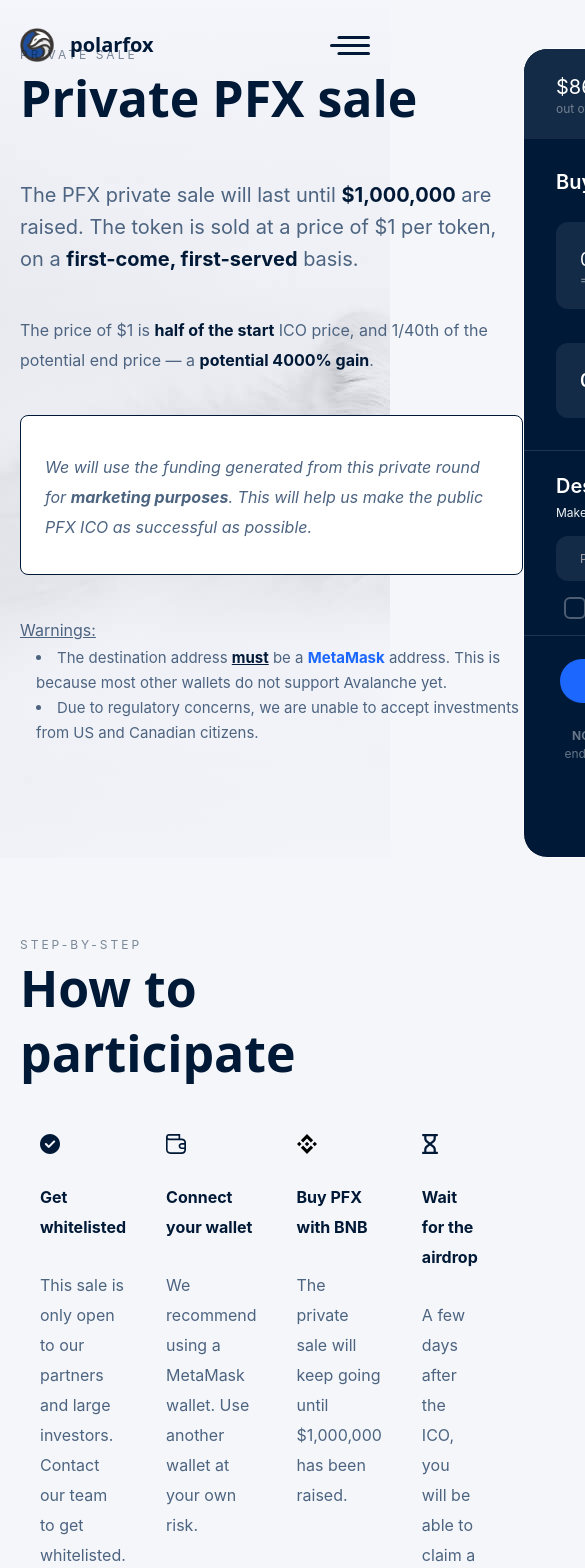
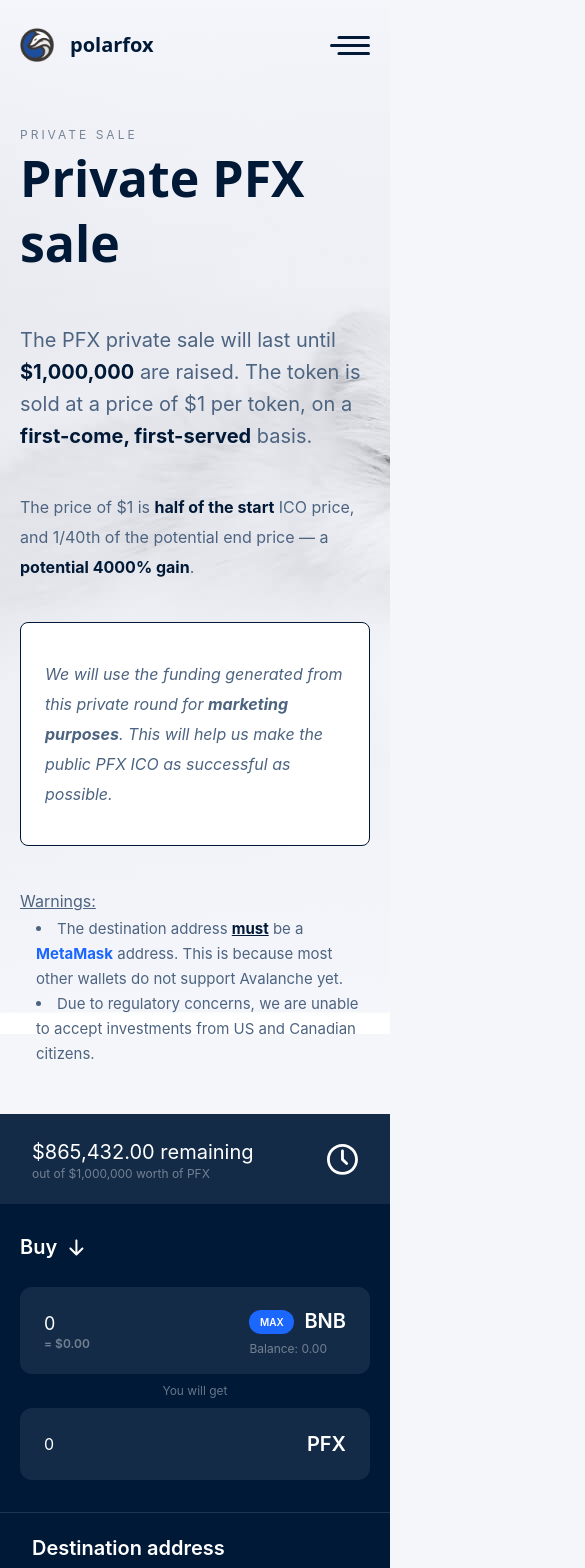
Before and after one commit to Polarfox-DEX/polarfox-web, a Next.js app: page /private-sale in a window 390 px wide. Shown: the top 1568 px of the page, 585 px wide, since content can reach past the window. Built offline with nearby package versions, Linux system fonts and the light colour scheme.

Commit message:
Add responsive for private sale page (#26)

```diff
--- a/components/private-sale/PrivateSaleDescription.tsx
+++ b/components/private-sale/PrivateSaleDescription.tsx
@@ -4,7 +4,7 @@ import { SectionProps } from '../sections/utils/SectionProps'
 
 export function PrivateSaleDescription({ className }: SectionProps) {
   return (
-    <div className={classNames(className)}>
+    <div className={classNames('container', className)}>
       <div
         className="opacity-50"
         style={{
@@ -16,9 +16,8 @@ export function PrivateSaleDescription({ className }: SectionProps) {
         PRIVATE SALE
       </div>
       <h2
-        className="font-switzer font-semibold mt-1"
+        className="description font-switzer font-semibold mt-1"
         style={{
-          width: calcRem(408),
           fontSize: calcRem(50),
           lineHeight: calcRem(65)
         }}
@@ -26,35 +25,30 @@ export function PrivateSaleDescription({ className }: SectionProps) {
         Private PFX sale
       </h2>
       <p
-        className="mt-12 text-gray"
+        className="description mt-12 text-gray"
         style={{
-          width: calcRem(503),
           fontSize: calcRem(20),
           lineHeight: calcRem(32)
         }}
       >
         The PFX private sale will last until{' '}
-        <span className="font-bold text-blue">$1,000,000</span> are raised. The token is
-        sold at a price of $1 per token, on a{' '}
-        <span className="font-bold text-blue">first-come, first-served</span> basis.
+        <span className="font-bold text-blue">$1,000,000</span> are raised. The
+        token is sold at a price of $1 per token, on a{' '}
+        <span className="font-bold text-blue">first-come, first-served</span>{' '}
+        basis.
       </p>
       <p
-        className="mt-10 text-gray"
+        className="description mt-10 text-gray"
         style={{
-          width: calcRem(503),
           lineHeight: calcRem(30)
         }}
       >
-        The price of $1 is <span className="font-bold text-blue">half of the start</span>{' '}
-        ICO price, and 1/40th of the potential end price — a{' '}
+        The price of $1 is{' '}
+        <span className="font-bold text-blue">half of the start</span> ICO
+        price, and 1/40th of the potential end price — a{' '}
         <span className="font-bold text-blue">potential 4000% gain</span>.
       </p>
-      <div
-        className="mt-10 border border-blue bg-white rounded-lg h-40"
-        style={{
-          width: calcRem(503)
-        }}
-      >
+      <div className="description mt-10 border border-blue bg-white rounded-lg">
         <p
           className="text-gray italic mx-6 my-9"
           style={{
@@ -67,9 +61,8 @@ export function PrivateSaleDescription({ className }: SectionProps) {
         </p>
       </div>
       <p
-        className="mt-10 text-gray"
+        className="description mt-10 text-gray"
         style={{
-          width: calcRem(503),
           lineHeight: calcRem(30)
         }}
       >
@@ -79,12 +72,24 @@ export function PrivateSaleDescription({ className }: SectionProps) {
           style={{ fontSize: calcRem(15), lineHeight: calcRem(25) }}
         >
           <li>
-            The destination address <span className="font-bold text-blue underline">must</span> be a <span className="font-bold text-blue-light">MetaMask</span> address. This is because
-            most other wallets do not support Avalanche yet.
+            The destination address{' '}
+            <span className="font-bold text-blue underline">must</span> be a{' '}
+            <span className="font-bold text-blue-light">MetaMask</span> address.
+            This is because most other wallets do not support Avalanche yet.
           </li>
-          <li>Due to regulatory concerns, we are unable to accept investments from US and Canadian citizens.</li>
+          <li>
+            Due to regulatory concerns, we are unable to accept investments from
+            US and Canadian citizens.
+          </li>
         </ul>
       </p>
+      <style jsx>{`
+        @media (min-width: 1024px) {
+          .description {
+            width: ${calcRem(503)};
+          }
+        }
+      `}</style>
     </div>
   )
 }
--- a/components/private-sale/PrivateSaleInterface.tsx
+++ b/components/private-sale/PrivateSaleInterface.tsx
@@ -150,14 +150,13 @@ export function PrivateSaleInterface({
 
   return (
     <div
-      className={classNames('border bg-blue rounded-3xl text-white', className)}
-      style={{
-        width: calcRem(439),
-        height: calcRem(810)
-      }}
+      className={classNames(
+        'sale-modal bg-blue tablet:rounded-3xl text-white w-full bg-stretch pb-8',
+        className
+      )}
     >
       <div
-        className="border-blue bg-blue-gray rounded-t-3xl flex items-center justify-between px-8"
+        className="sale-modal container border-blue bg-blue-gray tablet:rounded-t-3xl flex items-center justify-between px-8"
         style={{
           height: calcRem(90),
           fontSize: calcRem(20)
@@ -173,31 +172,24 @@ export function PrivateSaleInterface({
         </div>
         <Clock />
       </div>
-      <div className="grid text-white py-4 divide-y divide-white divide-opacity-12">
-        <div className="px-8 pb-8">
+      <div className="sale-modal text-white py-4 divide-y divide-white divide-opacity-12">
+        <div className="container tablet:px-8 pb-8">
           <div className="flex mt-4 items-center">
             <MainText>Buy</MainText>
             <DownArrow className="mx-3" />
           </div>
           <div
             className={classNames(
-              'mt-7 bg-blue-gray rounded-xl flex justify-between',
+              ' mt-7 bg-blue-gray rounded-xl flex justify-between items-center p-6',
               { 'border-2 border-red-error': errorMessage !== '' }
             )}
             style={{
-              width: calcRem(369),
               height: calcRem(87)
             }}
           >
-            <div
-              className="m-6 font-semibold"
-              style={{ fontSize: calcRem(18) }}
-            >
+            <div className="font-semibold" style={{ fontSize: calcRem(18) }}>
               <input
-                className="bg-blue-gray focus:outline-none"
-                style={{
-                  width: calcRem(200)
-                }}
+                className="bg-blue-gray focus:outline-none w-full"
                 value={userBnbAllowance}
                 onChange={(event) =>
                   userAllowanceChange(event.currentTarget.value)
@@ -211,14 +203,13 @@ export function PrivateSaleInterface({
                 }).format(userUsdAllowance)}
               </SideText>
             </div>
-            <div className="mr-6">
+            <div className="mt-1">
               <div className="flex justify-between">
                 <div
                   className="bg-blue-light rounded-3xl font-semibold text-center hover:cursor-pointer"
                   style={{
                     width: calcRem(45),
                     height: calcRem(24),
-                    marginTop: calcRem(23),
                     paddingTop: calcRem(5),
                     fontSize: calcRem(10),
                     marginRight: calcRem(10)
@@ -227,7 +218,7 @@ export function PrivateSaleInterface({
                 >
                   MAX
                 </div>
-                <MainText className="mt-6">{SYMBOL}</MainText>
+                <MainText>{SYMBOL}</MainText>
               </div>
               <SideText className="mt-2">
                 Balance: {userBalance.toFixed(2)}
@@ -248,20 +239,11 @@ export function PrivateSaleInterface({
           </div>
           <div
             className={classNames(
-              'bg-blue-gray rounded-xl flex justify-between'
+              'bg-blue-gray rounded-xl flex justify-between items-center p-6'
             )}
-            style={{
-              width: calcRem(369),
-              height: calcRem(75)
-            }}
           >
-            <div
-              className="m-6 font-semibold bg-blue-gray focus:outline-none"
-              style={{ fontSize: calcRem(18), width: calcRem(200) }}
-            >
-              {userPfxAllowance}
-            </div>
-            <MainText className="mr-6 flex justify-between mt-6">PFX</MainText>
+            {userPfxAllowance}
+            <MainText>PFX</MainText>
           </div>
         </div>
         <div className="px-8 pt-2">
@@ -269,15 +251,15 @@ export function PrivateSaleInterface({
             Destination address
           </MainText>
           <SideText className="mt-2 opacity-95">
-            Make sure to use a <span className="font-bold text-red-error">MetaMask</span> address.
+            Make sure to use a{' '}
+            <span className="font-bold text-red-error">MetaMask</span> address.
           </SideText>
           <div className="mt-4">
             <input
               className={classNames(
-                'bg-blue-gray focus:outline-none rounded-xl px-6 disabled:opacity-40'
+                'bg-blue-gray focus:outline-none rounded-xl px-6 disabled:opacity-40 w-full'
               )}
               style={{
-                width: calcRem(369),
                 height: calcRem(45),
                 fontSize: calcRem(12)
               }}
@@ -343,6 +325,13 @@ export function PrivateSaleInterface({
           </div>
         </div>
       </div>
+      <style jsx>{`
+        @media (min-width: 640px) {
+          .sale-modal {
+            width: ${calcRem(439)};
+          }
+        }
+      `}</style>
     </div>
   )
 
--- a/components/private-sale/PrivateSalePanel.tsx
+++ b/components/private-sale/PrivateSalePanel.tsx
@@ -7,9 +7,9 @@ import { SectionProps } from '../sections/utils/SectionProps'
 export function PrivateSalePanel({ className }: SectionProps) {
   return (
     <WithBackgroundHeader>
-      <div className={classNames('container flex justify-between', className)}>
+      <div className={classNames('laptop:container flex flex-wrap laptop:flex-nowrap justify-center', className)}>
         <PrivateSaleDescription />
-        <PrivateSaleInterface />
+        <PrivateSaleInterface className="mt-12 tablet:mt-20 laptop:mt-0" />
       </div>
     </WithBackgroundHeader>
   )
--- a/components/private-sale/PrivateSaleTutorial.tsx
+++ b/components/private-sale/PrivateSaleTutorial.tsx
@@ -30,21 +30,30 @@ export function PrivateSaleTutorial({ className }: SectionProps) {
       >
         How to participate
       </h2>
-      <div className="flex justify-between">
-        <PresaleTutorialBlock logo={<CheckCircle className="fill-current" />} title="Get whitelisted">
-          This sale is only open to our partners and large investors. Contact our team to get whitelisted.
+      <div className="grid tablet:grid-cols-2 laptop:grid-cols-4 desktop:grid-cols-7 desktop:px-4">
+        <PresaleTutorialBlock
+          logo={<CheckCircle className="fill-current" />}
+          title="1 - Get whitelisted"
+        >
+          This sale is only open to our partners and large investors. Contact
+          our team to get whitelisted.
         </PresaleTutorialBlock>
         <GreyRightArrow />
-        <PresaleTutorialBlock logo={<Wallet />} title="Connect your wallet">
-          We recommend using a MetaMask wallet. Use another wallet at your own risk.
+        <PresaleTutorialBlock logo={<Wallet />} title="2 - Connect your wallet">
+          We recommend using a MetaMask wallet. Use another wallet at your own
+          risk.
         </PresaleTutorialBlock>
         <GreyRightArrow />
-        <PresaleTutorialBlock logo={<Binance />} title="Buy PFX with BNB">
+        <PresaleTutorialBlock logo={<Binance />} title="3 - Buy PFX with BNB">
           The private sale will keep going until $1,000,000 has been raised.
         </PresaleTutorialBlock>
         <GreyRightArrow />
-        <PresaleTutorialBlock logo={<Sablier />} title="Wait for the airdrop">
-          A few days after the ICO, you will be able to claim a part of your PFX. The rest will be locked then vested.
+        <PresaleTutorialBlock
+          logo={<Sablier />}
+          title="4 - Wait for the airdrop"
+        >
+          A few days after the ICO, you will be able to claim a part of your
+          PFX. The rest will be locked then vested.
         </PresaleTutorialBlock>
       </div>
     </div>
@@ -67,7 +76,7 @@ function PresaleTutorialBlock({
   return (
     <div
       className={classNames('container mt-12', className)}
-      style={{ lineHeight: calcRem(30), width: calcRem(198) }}
+      style={{ lineHeight: calcRem(30) }}
     >
       {logo}
       <div className="font-bold mt-7">{title}</div>
@@ -79,7 +88,7 @@ function PresaleTutorialBlock({
 export function GreyRightArrow() {
   return (
     <RightArrow
-      className="fill-current opacity-30"
+      className="fill-current opacity-30 hidden desktop:block w-full"
       style={{ marginTop: calcRem(103) }}
     />
   )
--- a/pages/private-sale.tsx
+++ b/pages/private-sale.tsx
@@ -6,7 +6,7 @@ import { PrivateSaleTutorial } from '../components/private-sale/PrivateSaleTutor
 export default function PrivateSale() {
   return (
     <Page>
-      <PrivateSalePanel className="mt-12" />
+      <PrivateSalePanel className="mt-32 laptop:mt-12" />
       <PrivateSaleTutorial className="mt-20" />
     </Page>
   )
```
